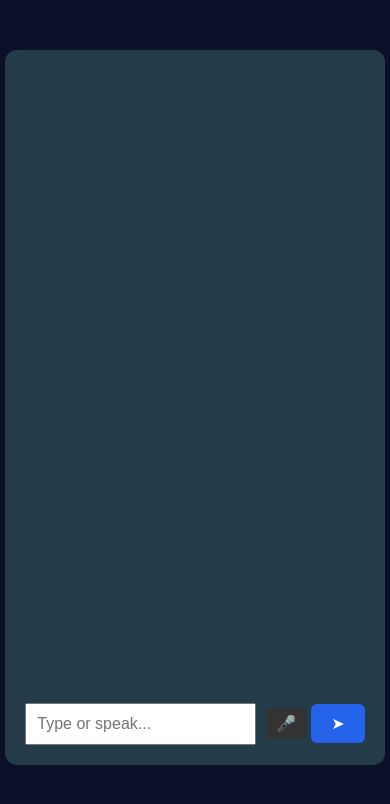
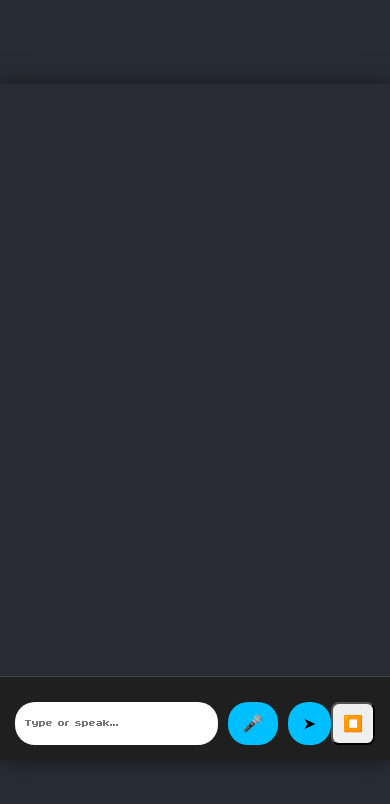
Before and after one commit to Harshpreet1729/personal-voice-ai-assistant, a plain HTML site: page frontend/main.html in a window 390 px wide. Drawn offline with Linux system fonts and the light colour scheme.

Commit message:
changes in main.html scripts.js and in the css file

```diff
--- a/frontend/main.html
+++ b/frontend/main.html
@@ -13,6 +13,8 @@
       <input type="text" id="user-input" placeholder="Type or speak..." />
       <button id="mic-btn">🎤</button>
       <button id="send-btn">➤</button>
+      <button id="stop-btn">⏹️</button>
+
     </div>
   </div>
 
--- a/frontend/script.js
+++ b/frontend/script.js
@@ -2,6 +2,8 @@ const inputBox = document.getElementById("user-input");
 const sendBtn = document.getElementById("send-btn");
 const micBtn = document.getElementById("mic-btn");
 const chatBox = document.getElementById("chat-box");
+const stopBtn = document.getElementById("stop-btn");
+
 
 let selectedVoice = null;
 
@@ -21,6 +23,18 @@ sendBtn.addEventListener("click", () => {
     sendToJarvis(msg);
   }
 });
+
+inputBox.addEventListener("keydown", (event) => {
+  if (event.key === "Enter") {
+    event.preventDefault(); // prevent form submit if inside a form
+    sendBtn.click(); // trigger click event of the send button
+  }
+});
+
+stopBtn.addEventListener("click", () => {
+  window.speechSynthesis.cancel(); // Immediately stops any ongoing speech
+});
+
 
 micBtn.addEventListener("click", () => {
   const recognition = new webkitSpeechRecognition(); // For Chrome
@@ -69,8 +83,9 @@ function addMessage(sender, text) {
 }
 
 function speak(text) {
+  window.speechSynthesis.cancel();
   const utter = new SpeechSynthesisUtterance(text);
-  utter.rate = 1.8;      // faster
+  utter.rate = 3;      // faster
   utter.pitch = 0.8;     // deeper
   utter.lang = "en-GB";  // UK English
 
--- a/frontend/style.css
+++ b/frontend/style.css
@@ -1,105 +1,159 @@
 @font-face {
-    font-family: 'jarvisFont';
-    src: url(assets/fonts/jarvis.ttf) format('opentype');
+  font-family: 'jarvisFont';
+  src: url('assets/fonts/jarvis.ttf') format('opentype');
 }
 
-
-body{
-    font-family: 'jarvisFont';
-    background-color: #0A1128;
-    color: #FEFCFB;
-    display: flex;
-    justify-content: center;
-    align-items: center;
-    height: 100vh;
-    margin: 0;
+/* ===================== VARIABLES ===================== */
+:root {
+  --primary-bg: #282c34;
+  --bubble-user-bg: #00bfff;
+  --bubble-bot-bg: rgba(255, 255, 255, 0.2);
+  --text-color: #ffffff;
+  --font-family: 'jarvisFont', sans-serif;
+  --border-radius: 20px;
 }
 
-.container{
-    text-align: center;
-    padding: 30px;
-    border: 2px solid white;
-    border-radius: 12px;
-    background-color: #001F54;
-    font-size: 30px;
-
-}
-input,button{
-    padding: 10px;
-    margin-top: 10px;
-    font-size: 16px;
-}
-button{
-    background-color: #034078;
-    color: #D84727;
-    border: none;
-    border-radius: 6px;
-    cursor: pointer;
+/* ===================== RESET ===================== */
+* {
+  margin: 0;
+  padding: 0;
+  box-sizing: border-box;
 }
 
+/* ===================== BODY ===================== */
+body {
+  background-color: var(--primary-bg);
+  font-family: var(--font-family);
+  color: var(--text-color);
+  display: flex;
+  justify-content: center;
+  align-items: center;
+  height: 100vh;
+}
+
+/* ===================== CONTAINER ===================== */
 .chat-container {
+  background-color: rgba(40, 44, 52, 0.9);
+  border-radius: var(--border-radius);
+  width: 90%;
   max-width: 600px;
-  margin: auto;
-  margin-top: 50px;
-  background-color: #243B4A;
-  padding: 20px;
-  border-radius: 12px;
-  height: 80vh;
+  box-shadow: 0 0 20px rgba(0, 0, 0, 0.5);
+  overflow: hidden;
   display: flex;
   flex-direction: column;
+  height: 80vh;
 }
 
 #chat-box {
   flex: 1;
   overflow-y: auto;
-  padding: 10px;
+  padding: 15px;
   display: flex;
   flex-direction: column;
   gap: 12px;
 }
 
-.input-area {
+/* ===================== CHAT BUBBLES ===================== */
+.user-msg, .bot-msg {
+  padding: 12px;
+  border-radius: var(--border-radius);
+  max-width: 80%;
+  position: relative;
+  animation: pop 0.3s ease-out;
+  font-size: 14px;
+  line-height: 1.4;
+  word-wrap: break-word;
+  font-family: var(--font-family);
+}
+
+.user-msg {
+  background-color: var(--bubble-user-bg);
+  color: #000;
+  align-self: flex-end;
+}
+
+.bot-msg {
+  background-color: var(--bubble-bot-bg);
+  color: var(--text-color);
+  align-self: flex-start;
+}
+
+/* Popping animation */
+@keyframes pop {
+  0% {
+    transform: scale(0.8);
+    opacity: 0;
+  }
+  100% {
+    transform: scale(1);
+    opacity: 1;
+  }
+}
+
+/* ===================== INPUT AREA ===================== */
+#input-section {
   display: flex;
-  gap: 10px;
+  padding: 15px;
+  border-top: 1px solid #444;
+  background-color: #1f1f1f;
 }
 
 #user-input {
   flex: 1;
+  border: none;
   padding: 10px;
+  border-radius: var(--border-radius);
   font-size: 16px;
+  font-family: var(--font-family);
 }
 
-#send-btn {
-  padding: 10px 20px;
-  background-color: #2563eb;
-  color: white;
+#mic-btn, #send-btn {
+  background-color: var(--bubble-user-bg);
   border: none;
-  border-radius: 6px;
+  border-radius: var(--border-radius);
+  padding: 10px 15px;
+  margin-left: 10px;
+  color: #000;
   cursor: pointer;
+  font-family: var(--font-family);
 }
 
-.user-msg, .bot-msg {
-  max-width: 90%;
-  padding: 10px 15px;
-  border-radius: 10px;
-  line-height: 1.5
+#send-btn:hover {
+  background-color: #0080ff;
 }
 
-.user-msg {
-  background-color: #841C26;
-  align-self: flex-end;
+/* ===================== WELCOME PAGE STYLES ===================== */
+.container {
+  text-align: center;
+  padding: 30px;
+  border: 2px solid var(--bubble-user-bg);
+  border-radius: 12px;
+  background-color: #001f54;
+  font-size: 20px;
+  max-width: 600px;
+  font-family: var(--font-family);
 }
 
-.bot-msg {
-  background-color: #635380;
-  align-self: flex-start;
+.container h1, .container p, .container button, .container input, .container label {
+  font-family: var(--font-family);
 }
-#mic-btn {
-  margin-left: 5px;
-  background-color: #333;
-  color: #fff;
-  border: none;
-  padding: 6px 10px;
-  border-radius: 5px;
-  cursor: pointer;
+
+input, button {
+  padding: 10px;
+  margin-top: 10px;
+  font-size: 16px;
+  border-radius: 8px;
 }
+
+/* ===================== RESPONSIVE ===================== */
+@media (max-width: 768px) {
+  .chat-container {
+    width: 100%;
+    border-radius: 0;
+  }
+
+  .container {
+    margin: 20px;
+    padding: 20px;
+  }
+}
```
